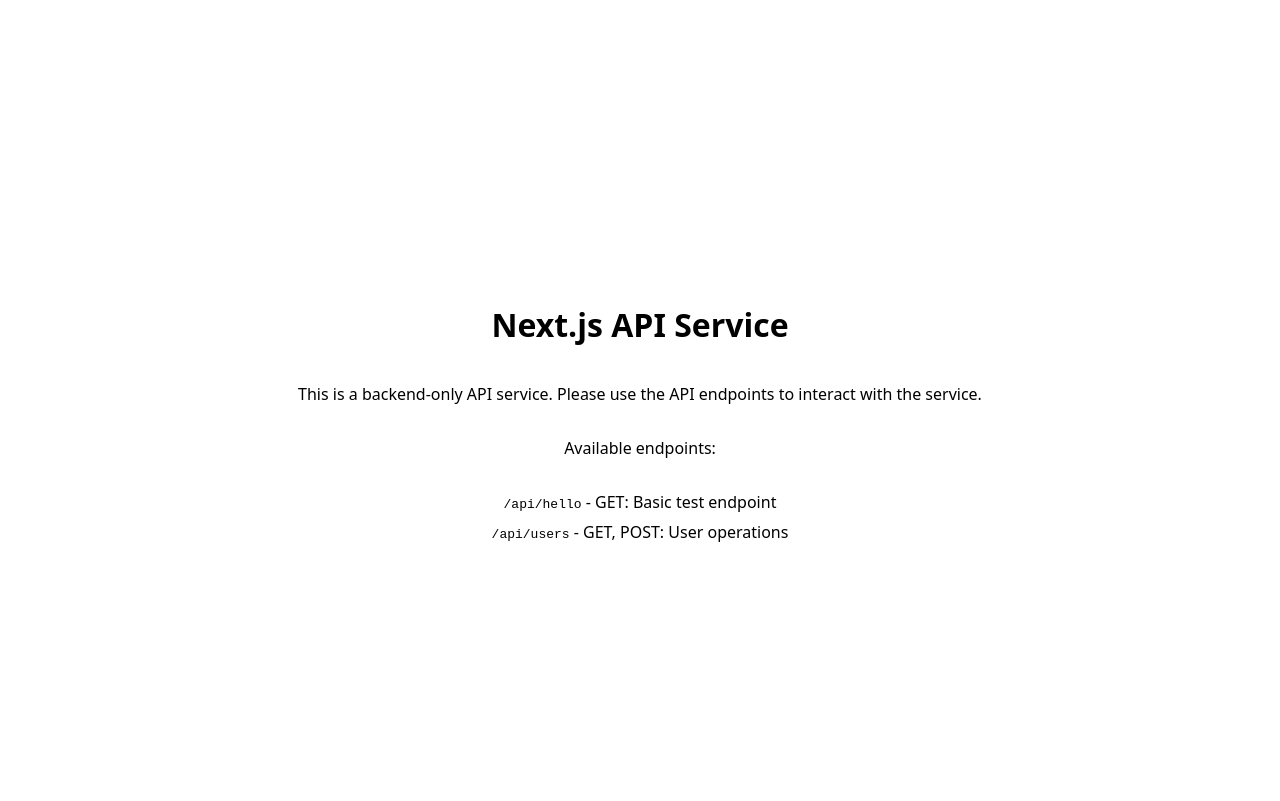
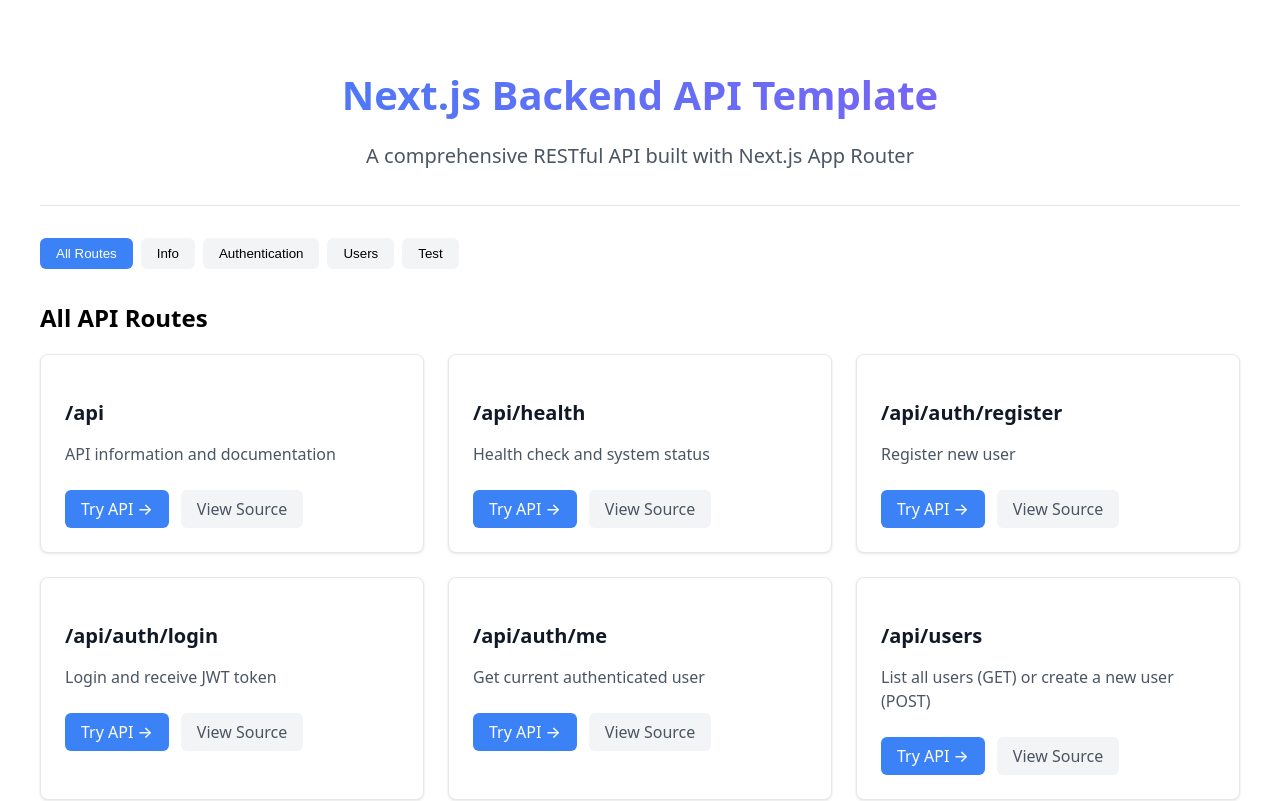
Before and after one commit to YousifAbozid/template-nextjs-backend, a Next.js app: page / in a window 1280 px wide. Shown: the top 801 px of the page. Built offline with nearby package versions, Linux system fonts and the light colour scheme.

Commit message:
feat: restructure HomePage component to enhance API documentation and navigation

```diff
--- a/app/page.js
+++ b/app/page.js
@@ -1,32 +1,273 @@
-export default function Home() {
+'use client';
+
+import Link from 'next/link';
+import { useState } from 'react';
+
+export default function HomePage() {
+  const [activeCategory, setActiveCategory] = useState('all');
+
+  // API routes organized by category
+  const routes = {
+    info: [
+      { path: '/api', description: 'API information and documentation' },
+      { path: '/api/health', description: 'Health check and system status' },
+    ],
+    authentication: [
+      { path: '/api/auth/register', description: 'Register new user' },
+      { path: '/api/auth/login', description: 'Login and receive JWT token' },
+      { path: '/api/auth/me', description: 'Get current authenticated user' },
+    ],
+    users: [
+      {
+        path: '/api/users',
+        description: 'List all users (GET) or create a new user (POST)',
+      },
+      {
+        path: '/api/users/[id]',
+        description: 'Get, update or delete a specific user',
+      },
+    ],
+    test: [{ path: '/api/hello', description: 'Test endpoint' }],
+  };
+
+  // All routes flattened for the "all" category
+  const allRoutes = Object.values(routes).flat();
+
+  // Filter routes based on active category
+  const getFilteredRoutes = () => {
+    if (activeCategory === 'all') {
+      return allRoutes;
+    }
+    return routes[activeCategory] || [];
+  };
+
   return (
-    <div
-      style={{
-        fontFamily: 'system-ui, sans-serif',
-        display: 'flex',
-        flexDirection: 'column',
-        justifyContent: 'center',
-        alignItems: 'center',
-        height: '100vh',
-        margin: 0,
-        padding: '1rem',
-        textAlign: 'center',
-      }}
-    >
-      <h1>Next.js API Service</h1>
-      <p>
-        This is a backend-only API service. Please use the API endpoints to
-        interact with the service.
-      </p>
-      <p>Available endpoints:</p>
-      <ul style={{ listStyle: 'none', padding: 0 }}>
-        <li style={{ marginBottom: '0.5rem' }}>
-          <code>/api/hello</code> - GET: Basic test endpoint
-        </li>
-        <li style={{ marginBottom: '0.5rem' }}>
-          <code>/api/users</code> - GET, POST: User operations
-        </li>
-      </ul>
+    <div className="api-docs-container">
+      <header>
+        <h1>Next.js Backend API Template</h1>
+        <p>A comprehensive RESTful API built with Next.js App Router</p>
+      </header>
+
+      <nav className="categories">
+        <button
+          className={activeCategory === 'all' ? 'active' : ''}
+          onClick={() => setActiveCategory('all')}
+        >
+          All Routes
+        </button>
+        {Object.keys(routes).map(category => (
+          <button
+            key={category}
+            className={activeCategory === category ? 'active' : ''}
+            onClick={() => setActiveCategory(category)}
+          >
+            {category.charAt(0).toUpperCase() + category.slice(1)}
+          </button>
+        ))}
+      </nav>
+
+      <main>
+        <h2>
+          {activeCategory === 'all'
+            ? 'All API Routes'
+            : `${activeCategory.charAt(0).toUpperCase() + activeCategory.slice(1)} Routes`}
+        </h2>
+        <div className="routes-container">
+          {getFilteredRoutes().map(route => (
+            <div key={route.path} className="route-card">
+              <h3>{route.path}</h3>
+              <p>{route.description}</p>
+              <div className="button-container">
+                <a
+                  href={route.path}
+                  target="_blank"
+                  rel="noopener noreferrer"
+                  className="route-button"
+                >
+                  Try API &rarr;
+                </a>
+                {route.path.startsWith('/api') && (
+                  <a
+                    href={`https://github.com/yourusername/template-nextjs-backend/tree/main/app${route.path}/route.js`}
+                    target="_blank"
+                    rel="noopener noreferrer"
+                    className="source-button"
+                  >
+                    View Source
+                  </a>
+                )}
+              </div>
+            </div>
+          ))}
+        </div>
+      </main>
+
+      <footer>
+        <p>
+          Made with Next.js - Check out the{' '}
+          <a
+            href="https://github.com/yourusername/template-nextjs-backend"
+            target="_blank"
+            rel="noopener noreferrer"
+          >
+            GitHub repository
+          </a>
+        </p>
+      </footer>
+
+      <style jsx>{`
+        .api-docs-container {
+          max-width: 1200px;
+          margin: 0 auto;
+          padding: 2rem;
+          font-family:
+            system-ui,
+            -apple-system,
+            BlinkMacSystemFont,
+            'Segoe UI',
+            Roboto,
+            Oxygen,
+            Ubuntu,
+            Cantarell,
+            'Open Sans',
+            'Helvetica Neue',
+            sans-serif;
+        }
+
+        header {
+          text-align: center;
+          margin-bottom: 2rem;
+          padding-bottom: 1rem;
+          border-bottom: 1px solid #e5e7eb;
+        }
+
+        header h1 {
+          font-size: 2.5rem;
+          font-weight: 700;
+          margin-bottom: 0.5rem;
+          background: linear-gradient(90deg, #3b82f6, #8b5cf6);
+          -webkit-background-clip: text;
+          -webkit-text-fill-color: transparent;
+        }
+
+        header p {
+          font-size: 1.25rem;
+          color: #4b5563;
+        }
+
+        .categories {
+          display: flex;
+          gap: 0.5rem;
+          flex-wrap: wrap;
+          margin-bottom: 2rem;
+        }
+
+        .categories button {
+          background-color: #f3f4f6;
+          border: none;
+          padding: 0.5rem 1rem;
+          border-radius: 0.375rem;
+          font-weight: 500;
+          cursor: pointer;
+          transition: all 0.2s;
+        }
+
+        .categories button:hover {
+          background-color: #e5e7eb;
+        }
+
+        .categories button.active {
+          background-color: #3b82f6;
+          color: white;
+        }
+
+        .routes-container {
+          display: grid;
+          grid-template-columns: repeat(auto-fill, minmax(300px, 1fr));
+          gap: 1.5rem;
+        }
+
+        .route-card {
+          border: 1px solid #e5e7eb;
+          border-radius: 0.5rem;
+          padding: 1.5rem;
+          background-color: white;
+          box-shadow: 0 1px 3px rgba(0, 0, 0, 0.1);
+          transition:
+            transform 0.2s,
+            box-shadow 0.2s;
+        }
+
+        .route-card:hover {
+          transform: translateY(-3px);
+          box-shadow: 0 4px 6px rgba(0, 0, 0, 0.1);
+        }
+
+        .route-card h3 {
+          font-size: 1.25rem;
+          font-weight: 600;
+          margin-bottom: 0.75rem;
+          color: #111827;
+        }
+
+        .route-card p {
+          color: #4b5563;
+          margin-bottom: 1.5rem;
+          line-height: 1.5;
+        }
+
+        .button-container {
+          display: flex;
+          gap: 0.75rem;
+        }
+
+        .route-button {
+          display: inline-block;
+          padding: 0.5rem 1rem;
+          background-color: #3b82f6;
+          color: white;
+          border-radius: 0.375rem;
+          text-decoration: none;
+          font-weight: 500;
+          transition: background-color 0.2s;
+        }
+
+        .route-button:hover {
+          background-color: #2563eb;
+        }
+
+        .source-button {
+          display: inline-block;
+          padding: 0.5rem 1rem;
+          background-color: #f3f4f6;
+          color: #4b5563;
+          border-radius: 0.375rem;
+          text-decoration: none;
+          font-weight: 500;
+          transition: background-color 0.2s;
+        }
+
+        .source-button:hover {
+          background-color: #e5e7eb;
+        }
+
+        footer {
+          margin-top: 3rem;
+          text-align: center;
+          padding-top: 1.5rem;
+          border-top: 1px solid #e5e7eb;
+          color: #6b7280;
+        }
+
+        footer a {
+          color: #3b82f6;
+          text-decoration: none;
+        }
+
+        footer a:hover {
+          text-decoration: underline;
+        }
+      `}</style>
     </div>
   );
 }
```
